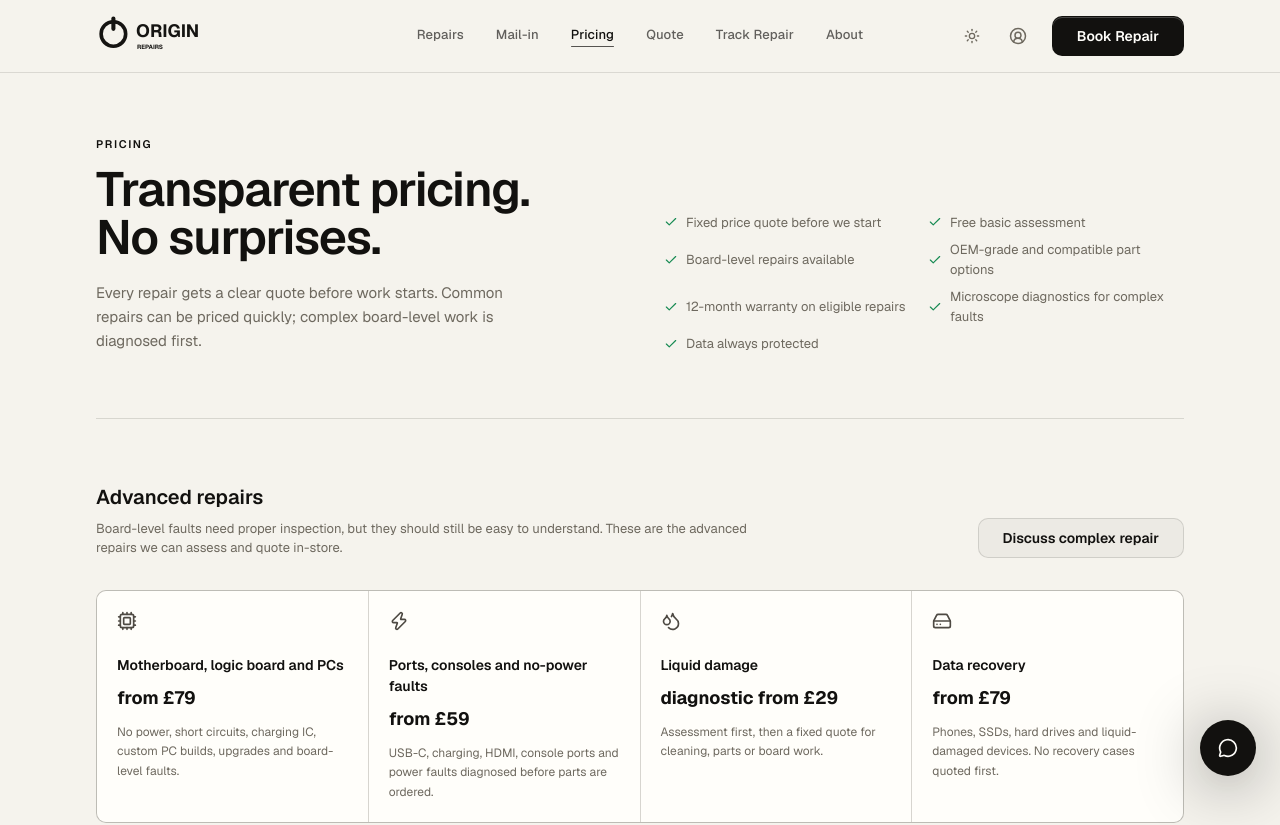
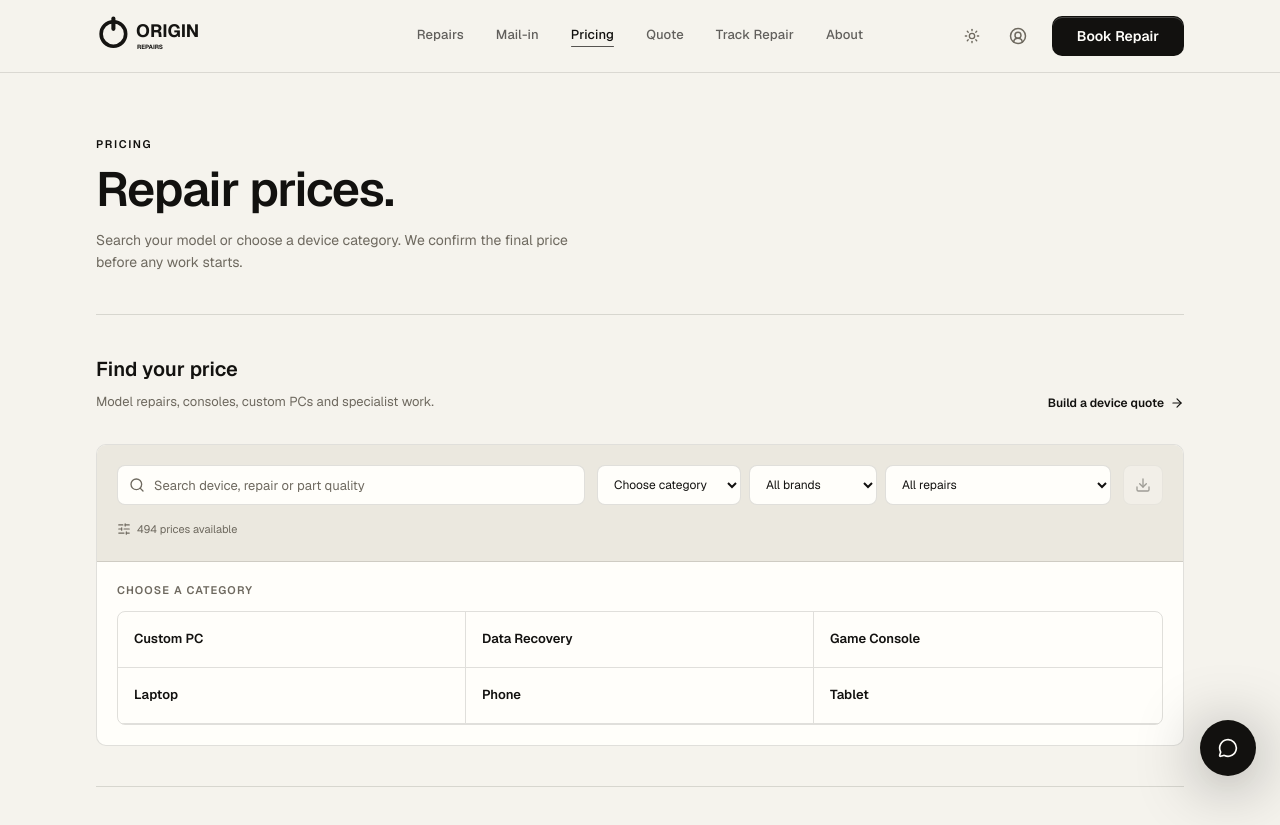
Before and after one commit to astxnishment/origin, a Next.js app: page /pricing in a window 1280 px wide. Shown: the top 825 px of the page. Built offline with nearby package versions, Linux system fonts and the light colour scheme.

Commit message:
Simplify pricing catalogue

```diff
--- a/app/pricing/page.tsx
+++ b/app/pricing/page.tsx
@@ -4,50 +4,13 @@ import Navbar from "@/components/Navbar";
 import Footer from "@/components/Footer";
 import PricingTable from "@/components/PricingTable";
 import { Button } from "@/components/ui/button";
-import { Check, ArrowRight, Cpu, Droplets, HardDrive, Zap } from "lucide-react";
+import { ArrowRight } from "lucide-react";
 
 export const metadata: Metadata = {
   title: "Repair Pricing Leeds | Transparent Fixed Quotes",
   description:
     "Clear repair pricing for screens, batteries, charging ports, liquid damage, data recovery and board-level repairs in Leeds. Fixed quote before work starts.",
 };
-
-const included = [
-  "Fixed price quote before we start",
-  "Free basic assessment",
-  "Board-level repairs available",
-  "OEM-grade and compatible part options",
-  "12-month warranty on eligible repairs",
-  "Microscope diagnostics for complex faults",
-  "Data always protected",
-];
-
-const advancedRepairs = [
-  {
-    icon: Cpu,
-    title: "Motherboard, logic board and PCs",
-    price: "from £79",
-    detail: "No power, short circuits, charging IC, custom PC builds, upgrades and board-level faults.",
-  },
-  {
-    icon: Zap,
-    title: "Ports, consoles and no-power faults",
-    price: "from £59",
-    detail: "USB-C, charging, HDMI, console ports and power faults diagnosed before parts are ordered.",
-  },
-  {
-    icon: Droplets,
-    title: "Liquid damage",
-    price: "diagnostic from £29",
-    detail: "Assessment first, then a fixed quote for cleaning, parts or board work.",
-  },
-  {
-    icon: HardDrive,
-    title: "Data recovery",
-    price: "from £79",
-    detail: "Phones, SSDs, hard drives and liquid-damaged devices. No recovery cases quoted first.",
-  },
-];
 
 const faqs = [
   {
@@ -76,66 +39,26 @@ export default function PricingPage() {
       <main className="pt-24 pb-24">
         <div className="max-w-6xl mx-auto px-5 sm:px-8">
           {/* Header */}
-          <div className="pt-10 pb-16 border-b border-border">
+          <div className="pt-10 pb-10 border-b border-border">
             <p className="text-[11px] font-semibold tracking-[0.15em] uppercase text-primary mb-3">
               Pricing
             </p>
-            <div className="grid grid-cols-1 lg:grid-cols-2 gap-12 items-end">
-              <div>
-                <h1 className="text-4xl sm:text-5xl font-semibold tracking-tight mb-5">
-                  Transparent pricing.
-                  <br />
-                  No surprises.
-                </h1>
-                <p className="text-[15px] text-muted-foreground leading-relaxed max-w-md">
-                  Every repair gets a clear quote before work starts. Common repairs can be priced
-                  quickly; complex board-level work is diagnosed first.
-                </p>
-              </div>
-              <ul className="grid grid-cols-1 sm:grid-cols-2 gap-2">
-                {included.map((item) => (
-                  <li key={item} className="flex items-center gap-2 text-[13px] text-muted-foreground">
-                    <Check className="h-3.5 w-3.5 text-accent shrink-0" />
-                    {item}
-                  </li>
-                ))}
-              </ul>
-            </div>
-          </div>
-
-          <div className="py-16 border-b border-border">
-            <div className="mb-8 flex flex-col gap-3 sm:flex-row sm:items-end sm:justify-between">
-              <div>
-                <h2 className="text-xl font-semibold mb-2">Advanced repairs</h2>
-                <p className="text-[13px] text-muted-foreground max-w-2xl">
-                  Board-level faults need proper inspection, but they should still be easy to understand. These are the advanced repairs we can assess and quote in-store.
-                </p>
-              </div>
-              <Button asChild className="btn-secondary h-10 w-fit px-5 text-[13px]">
-                <Link href="/contact">Discuss complex repair</Link>
-              </Button>
-            </div>
-            <div className="grid grid-cols-1 gap-px overflow-hidden rounded-lg border border-border bg-border sm:grid-cols-2 lg:grid-cols-4">
-              {advancedRepairs.map(({ icon: Icon, title, price, detail }) => (
-                <div key={title} className="bg-card p-5">
-                  <Icon className="mb-6 h-5 w-5 text-[color:var(--icon-fg)]" />
-                  <p className="text-[14px] font-semibold text-foreground">{title}</p>
-                  <p className="mt-2 text-[18px] font-bold text-foreground">{price}</p>
-                  <p className="mt-3 text-[12px] leading-relaxed text-muted-foreground">{detail}</p>
-                </div>
-              ))}
-            </div>
+            <h1 className="text-4xl sm:text-5xl font-semibold tracking-tight mb-4">
+              Repair prices.
+            </h1>
+            <p className="text-[14px] text-muted-foreground leading-relaxed max-w-lg">
+              Search your model or choose a device category. We confirm the final
+              price before any work starts.
+            </p>
           </div>
 
           {/* Price table */}
-          <div className="py-16 border-b border-border">
+          <div className="py-10 border-b border-border">
             <div className="mb-8 flex flex-col gap-3 sm:flex-row sm:items-end sm:justify-between">
               <div>
-                <h2 className="text-xl font-semibold mb-2">Complete repair price table</h2>
+                <h2 className="text-xl font-semibold mb-2">Find your price</h2>
                 <p className="max-w-2xl text-[13px] leading-relaxed text-muted-foreground">
-                  Every published model, repair and part-quality option, plus our console,
-                  custom PC, board-level and recovery services. Prices are estimates until
-                  the device and fault are assessed.
+                  Model repairs, consoles, custom PCs and specialist work.
                 </p>
               </div>
               <Link href="/quote" className="flex items-center gap-1.5 text-[12px] font-semibold text-foreground hover:underline">
--- a/components/PricingTable.tsx
+++ b/components/PricingTable.tsx
@@ -14,7 +14,7 @@ import {
   X,
 } from "lucide-react";
 
-const ROWS_PER_PAGE = 20;
+const ROWS_PER_PAGE = 8;
 
 function unique(values: string[]): string[] {
   return [...new Set(values)].sort((a, b) => a.localeCompare(b));
@@ -42,7 +42,7 @@ function PriceStatus({ row }: { row: PublicPriceRow }) {
 
 export default function PricingTable() {
   const [query, setQuery] = useState("");
-  const [category, setCategory] = useState("All categories");
+  const [category, setCategory] = useState("Choose category");
   const [brand, setBrand] = useState("All brands");
   const [repair, setRepair] = useState("All repairs");
   const [page, setPage] = useState(1);
@@ -62,8 +62,15 @@ export default function PricingTable() {
 
   const filteredRows = useMemo(() => {
     const term = query.trim().toLowerCase();
+    const hasSelection =
+      Boolean(term) ||
+      category !== "Choose category" ||
+      brand !== "All brands" ||
+      repair !== "All repairs";
+    if (!hasSelection) return [];
+
     return ALL_PUBLIC_PRICES.filter((row) => {
-      if (category !== "All categories" && row.category !== category) return false;
+      if (category !== "Choose category" && row.category !== category) return false;
       if (brand !== "All brands" && row.brand !== brand) return false;
       if (repair !== "All repairs" && row.repair !== repair) return false;
       if (!term) return true;
@@ -84,9 +91,9 @@ export default function PricingTable() {
     (safePage - 1) * ROWS_PER_PAGE,
     safePage * ROWS_PER_PAGE
   );
-  const hasFilters =
-    query ||
-    category !== "All categories" ||
+  const hasSelection =
+    Boolean(query.trim()) ||
+    category !== "Choose category" ||
     brand !== "All brands" ||
     repair !== "All repairs";
 
@@ -97,7 +104,7 @@ export default function PricingTable() {
 
   function clearFilters() {
     setQuery("");
-    setCategory("All categories");
+    setCategory("Choose category");
     setBrand("All brands");
     setRepair("All repairs");
     setPage(1);
@@ -175,7 +182,7 @@ export default function PricingTable() {
               aria-label="Filter by category"
               className="h-10 min-w-36 rounded-md border border-border bg-card px-3 text-[12px] text-foreground outline-none"
             >
-              <option>All categories</option>
+              <option>Choose category</option>
               {categories.map((item) => (
                 <option key={item}>{item}</option>
               ))}
@@ -215,9 +222,10 @@ export default function PricingTable() {
           <button
             type="button"
             onClick={downloadCsv}
+            disabled={!hasSelection}
             title="Download filtered prices as CSV"
             aria-label="Download filtered prices as CSV"
-            className="flex h-10 w-10 shrink-0 items-center justify-center rounded-md border border-border bg-card text-foreground transition-colors hover:bg-surface"
+            className="flex h-10 w-10 shrink-0 items-center justify-center rounded-md border border-border bg-card text-foreground transition-colors hover:bg-surface disabled:opacity-35"
           >
             <Download className="h-4 w-4" />
           </button>
@@ -226,9 +234,11 @@ export default function PricingTable() {
         <div className="mt-3 flex min-h-6 items-center justify-between gap-3">
           <p className="flex items-center gap-1.5 text-[11px] text-muted-foreground">
             <SlidersHorizontal className="h-3.5 w-3.5" />
-            {filteredRows.length} price option{filteredRows.length === 1 ? "" : "s"}
+            {hasSelection
+              ? `${filteredRows.length} matching price option${filteredRows.length === 1 ? "" : "s"}`
+              : `${ALL_PUBLIC_PRICES.length} prices available`}
           </p>
-          {hasFilters && (
+          {hasSelection && (
             <button
               type="button"
               onClick={clearFilters}
@@ -241,6 +251,27 @@ export default function PricingTable() {
         </div>
       </div>
 
+      {!hasSelection && (
+        <div className="p-4 sm:p-5">
+          <p className="mb-3 text-[11px] font-semibold uppercase tracking-widest text-muted-foreground">
+            Choose a category
+          </p>
+          <div className="grid overflow-hidden rounded-md border border-border sm:grid-cols-2 lg:grid-cols-3">
+            {categories.map((item) => (
+              <button
+                key={item}
+                type="button"
+                onClick={() => updateFilter(() => setCategory(item))}
+                className="min-h-14 border-b border-border px-4 py-3 text-left text-[13px] font-semibold text-foreground transition-colors hover:bg-surface sm:border-r lg:[&:nth-child(3n)]:border-r-0"
+              >
+                {item}
+              </button>
+            ))}
+          </div>
+        </div>
+      )}
+
+      {hasSelection && (
         <div className="hidden md:block">
         <div className="grid grid-cols-[1.4fr_1.4fr_1.2fr_0.8fr_0.8fr] gap-4 border-b border-border bg-card px-5 py-3">
           {["Device", "Repair", "Part quality", "Time / warranty", "Price"].map(
@@ -292,7 +323,9 @@ export default function PricingTable() {
           </div>
         ))}
         </div>
+      )}
 
+      {hasSelection && (
         <div className="md:hidden">
         {visibleRows.map((row) => (
           <div
@@ -319,8 +352,9 @@ export default function PricingTable() {
           </div>
         ))}
         </div>
+      )}
 
-      {visibleRows.length === 0 && (
+      {hasSelection && visibleRows.length === 0 && (
         <div className="px-5 py-16 text-center">
           <p className="text-[14px] font-medium text-foreground">
             No matching prices
@@ -331,6 +365,7 @@ export default function PricingTable() {
         </div>
       )}
 
+      {hasSelection && visibleRows.length > 0 && (
         <div className="flex items-center justify-between gap-4 border-t border-border bg-surface px-4 py-3 sm:px-5">
         <p className="text-[11px] text-muted-foreground">
           Page {safePage} of {pageCount}
@@ -360,6 +395,7 @@ export default function PricingTable() {
           </button>
         </div>
         </div>
+      )}
     </div>
   );
 }
```
Lines whose indentation alone changed are shown as unchanged.
